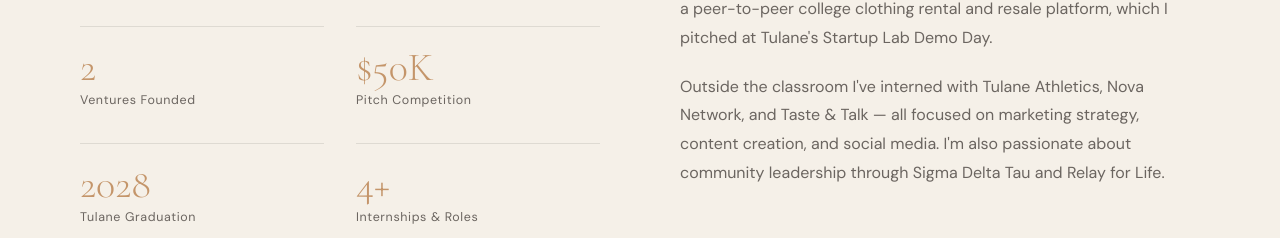
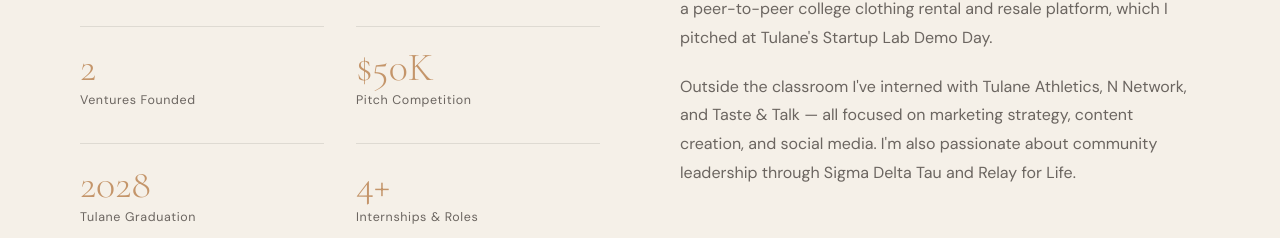
Before and after one commit to livbialek-ship-it/livbialek-ship-it.github.io, a plain HTML site: page index.html in a window 1280 px wide. Shown: the part 1114-1352 px from the top of the page. Drawn offline with nearby package versions, Linux system fonts and the light colour scheme.

Commit message:
Update index.html

```diff
--- a/index.html
+++ b/index.html
@@ -593,7 +593,7 @@
         I founded my first clothing line, LIVincomfort, in 2020 — it was picked up by Royal NY boutique. More recently I co-founded Campus Closet, a peer-to-peer college clothing rental and resale platform, which I pitched at Tulane's Startup Lab Demo Day.
       </p>
       <p>
-        Outside the classroom I've interned with Tulane Athletics, Nova Network, and Taste &amp; Talk — all focused on marketing strategy, content creation, and social media. I'm also passionate about community leadership through Sigma Delta Tau and Relay for Life.
+        Outside the classroom I've interned with Tulane Athletics, N Network, and Taste &amp; Talk — all focused on marketing strategy, content creation, and social media. I'm also passionate about community leadership through Sigma Delta Tau and Relay for Life.
       </p>
     </div>
   </section>
```
